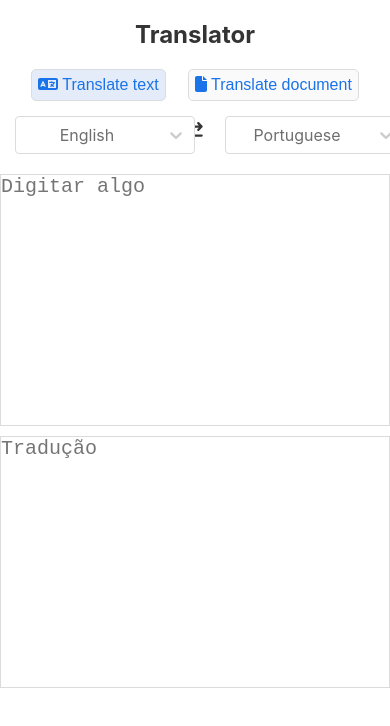
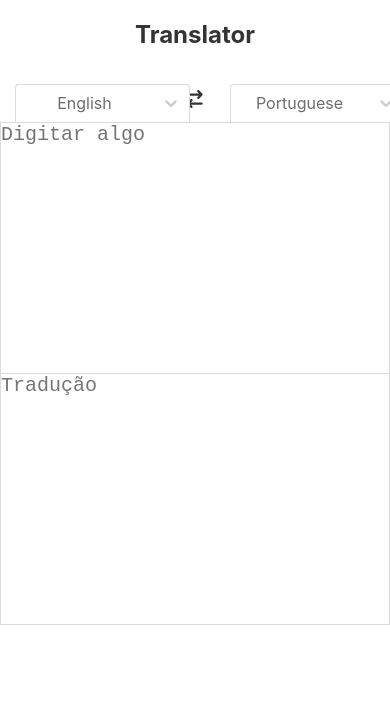
Before and after one commit to JoaoJuliasz/translator, a React (Create React App) app: page / in a window 390 px wide. Shown: the top 726 px of the page. Built offline with nearby package versions, Linux system fonts and the light colour scheme; no server answers.

Commit message:
update components styles

```diff
--- a/src/components/Container/Container.styles.scss
+++ b/src/components/Container/Container.styles.scss
@@ -21,12 +21,31 @@
         width: 100%;
         max-width: 1000px;
         margin: auto;
-        .left-translator-container {
-            position: relative;
+
+        .translator {
+            width: 100%;
+            &.left-translator-container {
+                position: relative;
+                margin-left: 15px;
+            }
+            &.right-translator-container {
+                position: relative;
+                margin-right: 15px;
+            }
         }
 
-        @media only screen and (max-width: 934px) {
+        @media only screen and (max-width: 719px) {
             flex-direction: column;
+
+            .left-translator-container {
+                margin: 0 !important;
+            }
+            .right-translator-container {
+                margin: 0 !important;
+                .translator-text-area-container {
+                    border-top: none;
+                }
+            }
         }
     }
 }
--- a/src/components/Container/Container.tsx
+++ b/src/components/Container/Container.tsx
@@ -60,10 +60,13 @@ const Container = () => {
         const suggestedLanguage = languages?.find(language => language.value === suggestionLanguage)
         setSelectedTranslateLanguage(prev => suggestedLanguage ?? newLanguageToTranslate)
         if (suggestedLanguage?.value === selectedLanguageToTranslate.value) {
-             setSelectedLanguageToTranslate(prev => newLanguageToTranslate)
+            setSelectedLanguageToTranslate(prev => newLanguageToTranslate)
         }
         setSuggestionLanguage('')
-        callTranslate(textToTranslate, suggestionLanguage, newLanguageToTranslate.value)
+        if (textToTranslate) {
+            console.warn('entrei')
+            callTranslate(textToTranslate, suggestionLanguage, newLanguageToTranslate.value)
+        }
     }
 
     const changeSourceAndTargetLanguages = () => {
@@ -102,16 +105,17 @@ const Container = () => {
     return (
         <div className="container">
             <TranslateType isTranslateText={isTranslateText} setIsTranslateText={setIsTranslateText} />
+            {/* <div> */}
             <div className="lang-selectors">
                 <SelectLanguage options={languages ?? []}
                     selectValue={selectedTranslateLanguage} handleChange={selectTranslateLanguage} />
                 <SwitchLanguages changeSourceAndTargetLanguages={changeSourceAndTargetLanguages} />
                 <SelectLanguage options={languages?.filter(language => language.value !== selectedTranslateLanguage.value) ?? []}
-                    selectValue={selectedLanguageToTranslate} handleChange={selectLanguageToTranslate} />
+                    selectValue={selectedLanguageToTranslate} handleChange={selectLanguageToTranslate} left={true}/>
             </div>
             {isTranslateText ?
                 <div className="translators-container">
-                    <div className="left-translator-container">
+                    <div className=" translator left-translator-container">
                         <TranslatorTextArea textToTranslate={textToTranslate} suggestionLanguage={suggestionLanguage} selectedTranslateLanguage={selectedTranslateLanguage} loading={loading}
                             placeholder={"Digitar algo"} setTextToTranslate={setTextToTranslate} setTranslatedText={setTranslatedText}
                             setSuggestionLanguage={setSuggestionLanguage} setLoading={setLoading} callTranslate={callTranslate} />
@@ -119,13 +123,14 @@ const Container = () => {
                             <SuggestionButton suggestionLanguage={returnSuggestionLanguageLabel() ?? ''} translateBySuggestionLanguage={translateBySuggestionLanguage} />
                         }
                     </div>
-                    <div>
+                    <div className="translator right-translator-container">
                         <TranslatorTextArea translatedText={translatedText} placeholder={loading ? 'Traduzindo...' : "Tradução"} loading={loading} />
                     </div>
                 </div>
                 :
                 <FileTranslator selectedLanguages={[selectedTranslateLanguage, selectedLanguageToTranslate]} loading={loading} setLoading={setLoading} />
             }
+            {/* </div> */}
         </div>
     );
 };
--- a/src/components/FileTranslator/FileTranslator.styles.scss
+++ b/src/components/FileTranslator/FileTranslator.styles.scss
@@ -1,14 +1,15 @@
 .file-translator-container {
-    border: 2px dashed #c2c3c5;
+    border: 1px solid #c2c3c5;
     display: flex;
     flex-direction: column;
     align-items: center;
-    max-width: 650px;
+    // max-width: 650px;
     min-height: 170px;
     margin: auto;
     padding: 0 15px;
-    border-radius: 5px;
+    border-radius: 0 0 4px 4px;
     position: relative;
+    margin: 0 15px;
 
     .upload-file-container {
         display: flex;
--- a/src/components/SelectLanguage/SelectLanguage.styles.scss
+++ b/src/components/SelectLanguage/SelectLanguage.styles.scss
@@ -1,14 +1,24 @@
 .select-language-container {
-    margin: 15px;
+    margin: 15px 15px 0;
     z-index: 2;
+    width: 100%;
+    max-width: 466px;
+
+    &.right {
+        margin-right: 20px;
+    }
+
+    &.left {
+        margin-left: 20px;
+    }
 
     .select-language {
-        width: 320px;
+        width: 100%;
     }
 
-    @media only screen and (max-width: 700px) {
+    @media only screen and (max-width: 719px) {
         .select-language {
-            width: calc((100vw - 30px) /2);
+            width: calc((100vw - 40px) /2);
         }
     }
 }
--- a/src/components/SelectLanguage/SelectLanguage.tsx
+++ b/src/components/SelectLanguage/SelectLanguage.tsx
@@ -12,10 +12,11 @@ type SelectLanguageProps = {
     options: Language[]
     selectValue: Language
     handleChange: (option: ValueType<Language>) => void
+    left?: boolean
 }
 
 
-const SelectLanguage = ({ options, selectValue, handleChange }: SelectLanguageProps) => {
+const SelectLanguage = ({ options, selectValue, handleChange, left }: SelectLanguageProps) => {
 
     const defaultBorder = '1px solid #dbdbdb'
     const textColor = '#6e6e6e'
@@ -24,19 +25,21 @@ const SelectLanguage = ({ options, selectValue, handleChange }: SelectLanguagePr
 
     const selectStyle = {
         container: (styles: any) => ({ ...styles, position: 'inherit' }),
-        control: (styles: any) => ({ ...styles, width: '100%', border: defaultBorder }),
+        control: (styles: any) => ({ ...styles, width: '100%', border: defaultBorder, borderRadius: '4px 4px 0px 0', borderBottom: 'none' }),
         singleValue: (styles: any) => ({ ...styles, color: textColor }),
         input: (styles: any) => ({ ...styles, color: textColor }),
         indicatorSeparator: (styles: any) => ({ ...styles, display: 'none' }),
         valueContainer: (styles: any) => ({ ...styles, padding: 'auto' }),
-        menu: (styles: any) => ({ ...styles, border: defaultBorder, right: '0', left: '0' }),
+        menu: (styles: any) => ({ ...styles, border: defaultBorder, right: '0', left: '0', width:  width <= 719 ? '100%' : '80%', margin: '8px auto' }),
         menuList: (styles: any) => ({ ...styles, color: textColor, minWidth: '150px', display: "grid", gridTemplateColumns: width <= 410 ? 'auto auto auto' : 'auto auto auto auto' }),
-        option: (styles: any, state: any) => ({ ...styles, cursor: 'pointer', background: state.isSelected ? '#525151' : (state.isFocused && '#676565'), color: (state.isSelected || state.isFocused) && '#fff' }),
+        option: (styles: any, state: any) => ({ ...styles, cursor: 'pointer', padding: '8px 11px', background: state.isSelected ? '#525151' : (state.isFocused && '#676565'), color: (state.isSelected || state.isFocused) && '#fff' }),
     }
 
+    console.warn(width <= 410 ? '100%' : '80%')
+
     return (
-        <div className="select-language-container">
-            <Select className="select-language" classNamePrefix="react-language" styles={selectStyle} options={options}
+        <div className={`select-language-container ${left ? 'left' : 'right'}`}>
+            <Select className='select-language' classNamePrefix="react-language" styles={selectStyle} options={options}
                 value={selectValue}
                 onChange={handleChange}
             />
--- a/src/components/TranslateType/TranslateType.styles.scss
+++ b/src/components/TranslateType/TranslateType.styles.scss
@@ -26,5 +26,9 @@
                 color: #0c4da1;
             }
         }
+
+        @media only screen and (max-width: 719px) {
+            display: none;
+        }
     }
 }
--- a/src/components/TranslatorTextArea/TranslatorTextArea.styles.scss
+++ b/src/components/TranslatorTextArea/TranslatorTextArea.styles.scss
@@ -5,8 +5,8 @@ $text-color: #6e6e6e;
     // background: #343434;
     // box-shadow: 0 0 1em #1b1b18;
     border: 1px solid #dbdbdb;
-    border-radius: 4px;
-    min-width: 464px;
+    border-radius: 0px 0 4px 4px;
+    // min-width: 464px;
     display: flex;
 
     .translator-text-area {
@@ -56,10 +56,9 @@ $text-color: #6e6e6e;
         }
     }
 
-    @media only screen and (max-width: 934px) {
+    @media only screen and (max-width: 719px) {
         max-height: 250px;
-        max-width: 550px;
-        margin: 5px auto;
+        max-width: 100%;
         min-width: auto;
     }
 }
```
